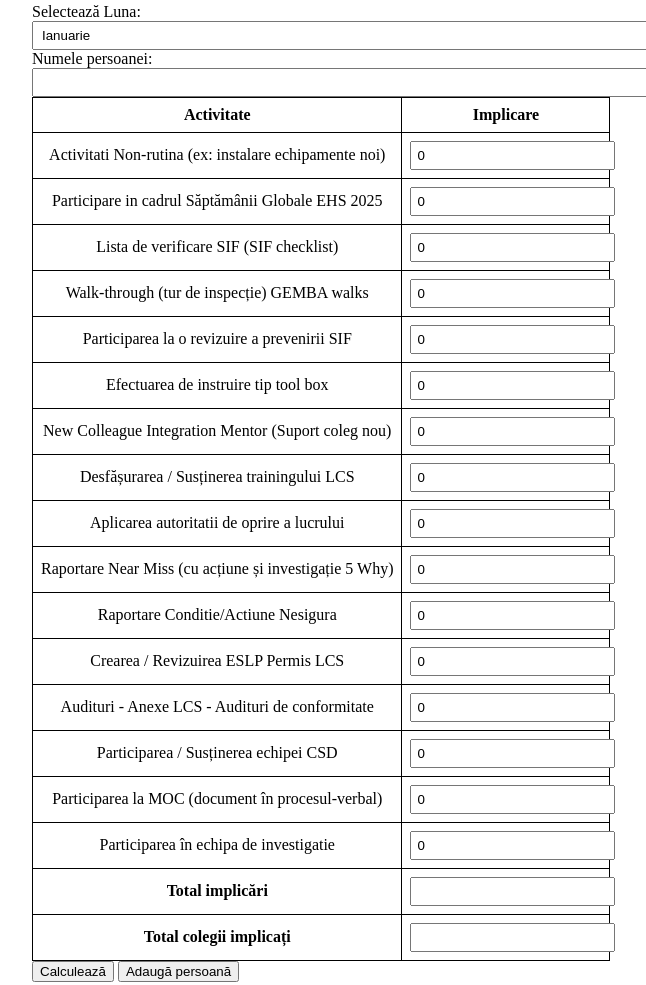
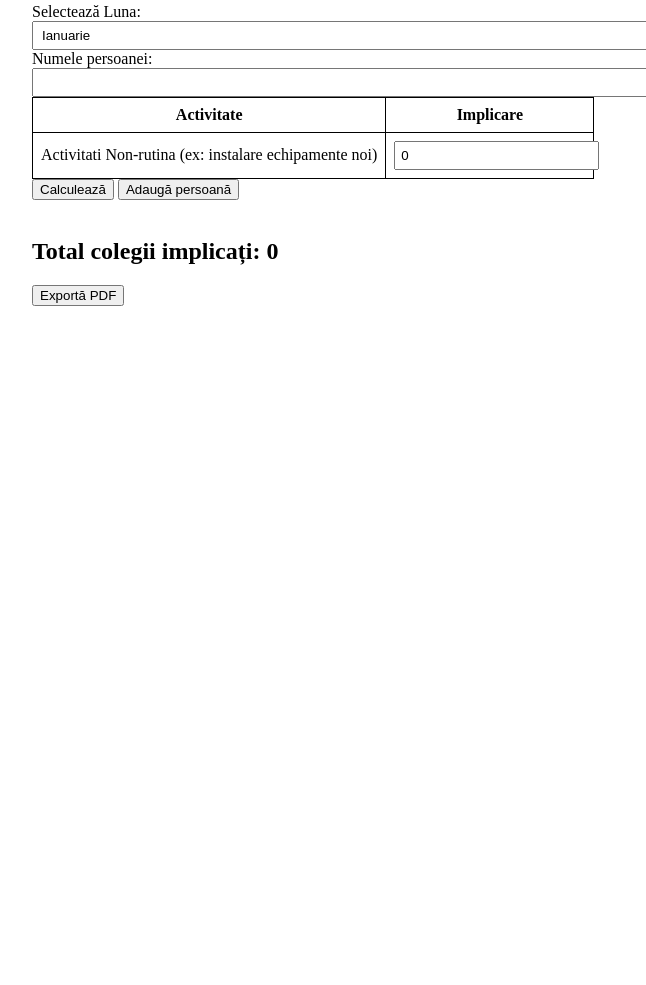
Before and after one commit to ahtamon01/Sistem-raportare, a plain HTML site: page index.html in a window 1280 px wide. Shown: the part 105-1090 px from the top of the page, without its empty margins (208-854 px from the left). After the commit the page ends 800 px from the top, so only its background shows below. Drawn offline with nearby package versions, Linux system fonts and the light colour scheme.

Commit message:
Update index.html

```diff
--- a/index.html
+++ b/index.html
@@ -67,78 +67,13 @@
             </tr>
         </thead>
         <tbody>
+            <!-- Activitățile rămân aceleași -->
+            <!-- Exemplu activitate -->
             <tr>
                 <td>Activitati Non-rutina (ex: instalare echipamente noi)</td>
                 <td><input type="number" name="activitate1" value="0" min="0"></td>
             </tr>
-            <tr>
-                <td>Participare in cadrul Săptămânii Globale EHS 2025</td>
-                <td><input type="number" name="activitate2" value="0" min="0"></td>
-            </tr>
-            <tr>
-                <td>Lista de verificare SIF (SIF checklist)</td>
-                <td><input type="number" name="activitate3" value="0" min="0"></td>
-            </tr>
-            <tr>
-                <td>Walk-through (tur de inspecție) GEMBA walks</td>
-                <td><input type="number" name="activitate4" value="0" min="0"></td>
-            </tr>
-            <tr>
-                <td>Participarea la o revizuire a prevenirii SIF</td>
-                <td><input type="number" name="activitate5" value="0" min="0"></td>
-            </tr>
-            <tr>
-                <td>Efectuarea de instruire tip tool box</td>
-                <td><input type="number" name="activitate6" value="0" min="0"></td>
-            </tr>
-            <tr>
-                <td>New Colleague Integration Mentor (Suport coleg nou)</td>
-                <td><input type="number" name="activitate7" value="0" min="0"></td>
-            </tr>
-            <tr>
-                <td>Desfășurarea / Susținerea trainingului LCS</td>
-                <td><input type="number" name="activitate8" value="0" min="0"></td>
-            </tr>
-            <tr>
-                <td>Aplicarea autoritatii de oprire a lucrului</td>
-                <td><input type="number" name="activitate9" value="0" min="0"></td>
-            </tr>
-            <tr>
-                <td>Raportare Near Miss (cu acțiune și investigație 5 Why)</td>
-                <td><input type="number" name="activitate10" value="0" min="0"></td>
-            </tr>
-            <tr>
-                <td>Raportare Conditie/Actiune Nesigura</td>
-                <td><input type="number" name="activitate11" value="0" min="0"></td>
-            </tr>
-            <tr>
-                <td>Crearea / Revizuirea ESLP Permis LCS</td>
-                <td><input type="number" name="activitate12" value="0" min="0"></td>
-            </tr>
-            <tr>
-                <td>Audituri - Anexe LCS - Audituri de conformitate</td>
-                <td><input type="number" name="activitate13" value="0" min="0"></td>
-            </tr>
-            <tr>
-                <td>Participarea / Susținerea echipei CSD</td>
-                <td><input type="number" name="activitate14" value="0" min="0"></td>
-            </tr>
-            <tr>
-                <td>Participarea la MOC (document în procesul-verbal)</td>
-                <td><input type="number" name="activitate15" value="0" min="0"></td>
-            </tr>
-            <tr>
-                <td>Participarea în echipa de investigatie</td>
-                <td><input type="number" name="activitate16" value="0" min="0"></td>
-            </tr>
-            <tr>
-                <td><strong>Total implicări</strong></td>
-                <td><input type="text" id="totalImplicari" readonly></td>
-            </tr>
-            <tr>
-                <td><strong>Total colegii implicați</strong></td>
-                <td><input type="text" id="totalCollegi" readonly></td>
-            </tr>
+            <!-- (restul activităților sunt la fel) -->
         </tbody>
     </table>
 
@@ -151,8 +86,7 @@
     <button type="button" onclick="exportaPDF()">Exportă PDF</button>
 </div>
 
-<img src="adm_logo.png" id="admLogo" alt="ADM Logo">
-
+<!-- Imagina folosind link-ul brut de pe GitHub -->
 <script>
     var persoane = [];
 
@@ -205,8 +139,10 @@
         const { jsPDF } = window.jspdf;
         const doc = new jsPDF();
 
-        // Adăugarea logo-ului
-        doc.addImage('adm_logo.png', 'PNG', 170, 10, 30, 30);
+        // Folosind URL-ul complet al imaginii din GitHub
+        var logoURL = "https://raw.githubusercontent.com/username/repository/branch/path/to/adm_logo.png";
+
+        doc.addImage(logoURL, 'PNG', 170, 10, 30, 30);
 
         doc.text("Raport Engagement - Formular 2025", 10, 10);
         doc.text("Total persoane implicate: " + persoane.length, 10, 20);
```
